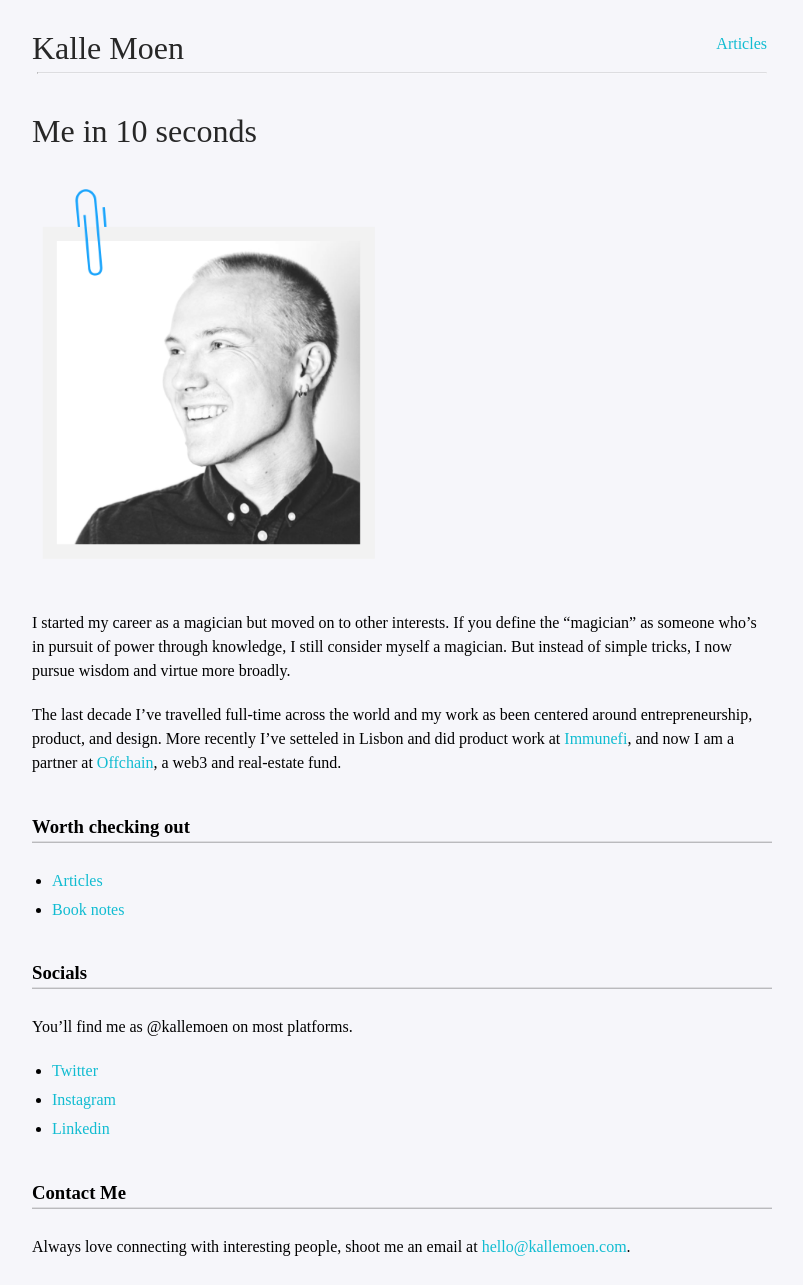
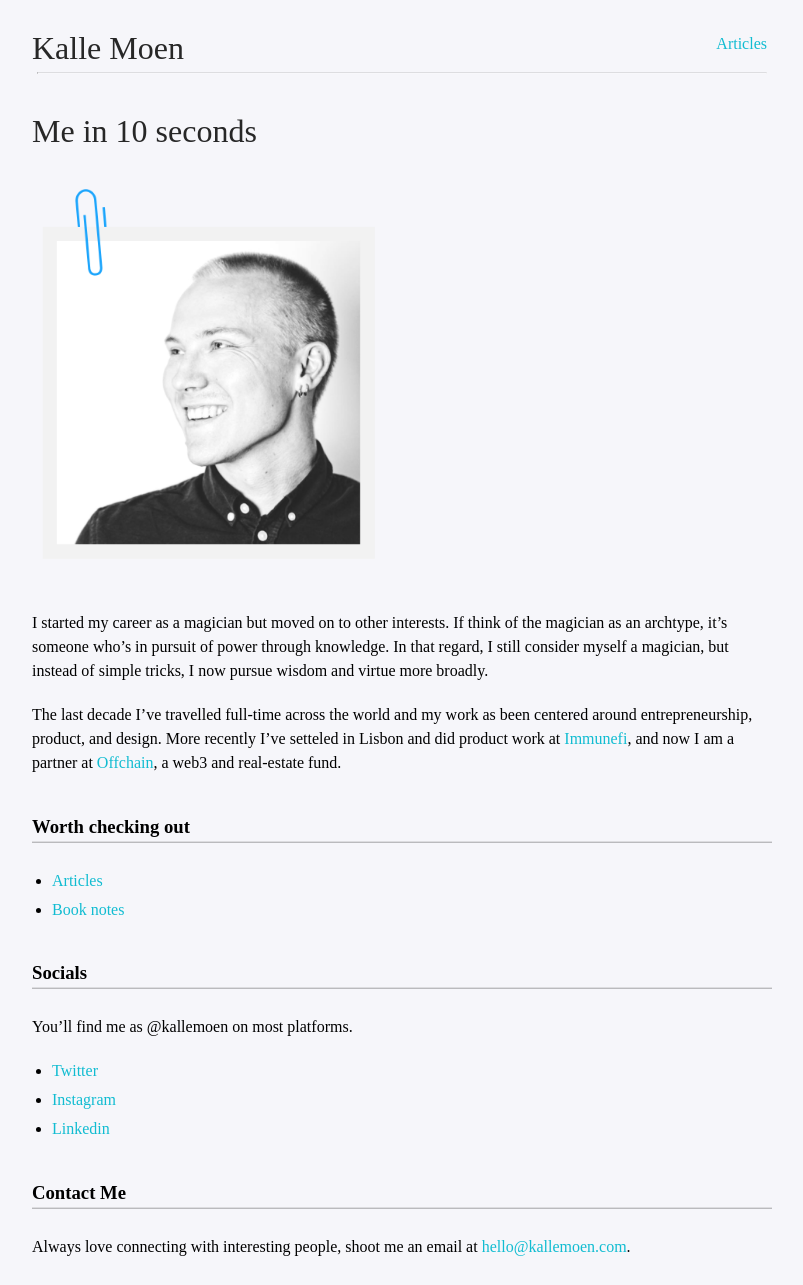
Before and after one commit to kallemoen/kallemoen.com, a Jekyll site: the page built from index.md, in a window 1280 px wide. Shown: the whole page, without its empty margins (238-1041 px from the left). Built offline with Jekyll 4.4.1, drawn with Linux system fonts in a browser that asks for light colours; some web fonts are replaced.

Commit message:
Rewording

```diff
--- a/index.md
+++ b/index.md
@@ -5,7 +5,7 @@ title: Me in 10 seconds
 
 <img class="profile-picture" src="{{site.baseurl}}/{{site.profile-picture}}">
 
-I started my career as a magician but moved on to other interests. If you define the "magician" as someone who's in pursuit of power through knowledge, I still consider myself a magician. But instead of simple tricks, I now pursue wisdom and virtue more broadly.
+I started my career as a magician but moved on to other interests. If think of the magician as an archtype, it's someone who's in pursuit of power through knowledge. In that regard, I still consider myself a magician, but instead of simple tricks, I now pursue wisdom and virtue more broadly.
 
 The last decade I've travelled full-time across the world and my work as been centered around entrepreneurship, product, and design. More recently I've setteled in Lisbon and did product work at <a href="https://www.immunefi.com/">Immunefi</a>, and now I am a partner at <a href="https://www.offchain.city/">Offchain</a>, a web3 and real-estate fund.
 
```
